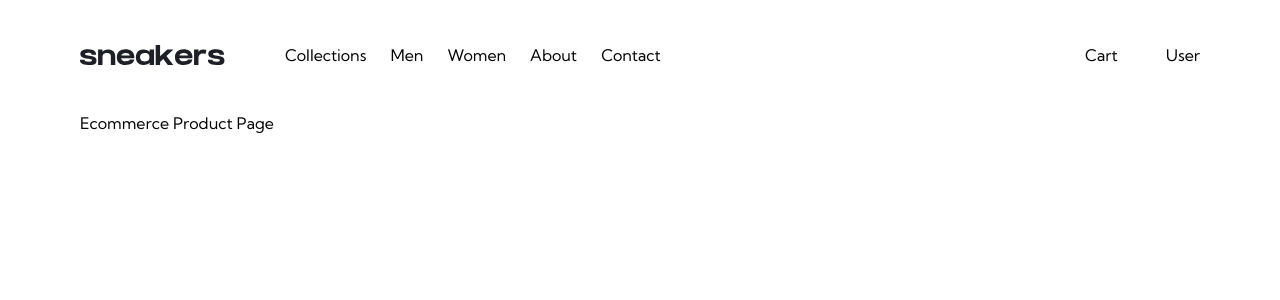
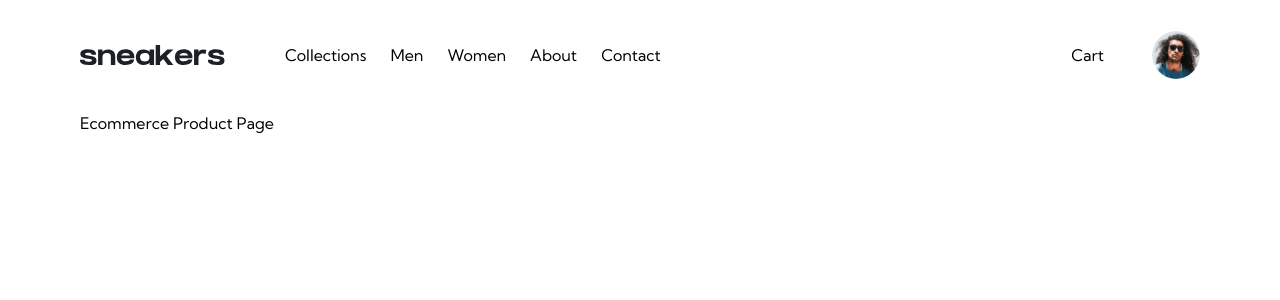
Before and after one commit to revuwem/ecommerce-product-page, a Next.js app: page / in a window 1280 px wide. Shown: the top 300 px of the page. Built offline with nearby package versions, Linux system fonts and the light colour scheme.

Commit message:
feat(widgets/ui/UserProfile): add user avatar image and styles

```diff
--- a/widgets/ui/UserProfile/UserProfile.module.css
+++ b/widgets/ui/UserProfile/UserProfile.module.css
@@ -0,0 +1,12 @@
+.container {
+  width: 3rem;
+  height: 3rem;
+  position: relative;
+  border-radius: 50%;
+  overflow: hidden;
+}
+
+.container:hover {
+  border: 2px solid var(--color-primary);
+  cursor: pointer;
+}
--- a/widgets/ui/UserProfile/UserProfile.tsx
+++ b/widgets/ui/UserProfile/UserProfile.tsx
@@ -1,3 +1,11 @@
-const UserProfile = () => <div>User</div>;
+import Image from "next/image";
+import imageAvatar from "@/public/images/image-avatar.png";
+import styles from "./UserProfile.module.css";
+
+const UserProfile = () => (
+  <div className={styles.container}>
+    <Image src={imageAvatar} alt="" fill />
+  </div>
+);
 
 export default UserProfile;
```
